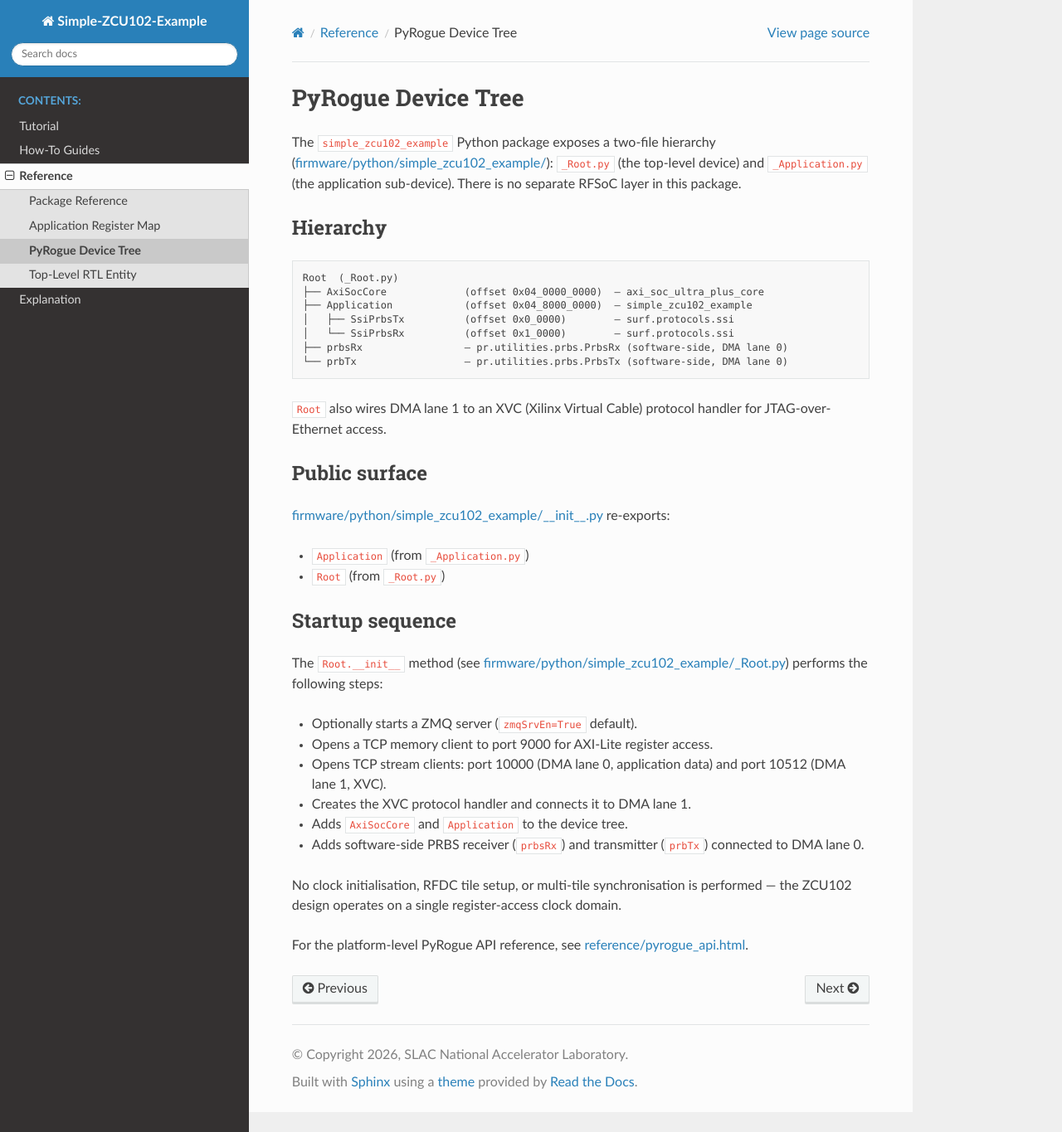
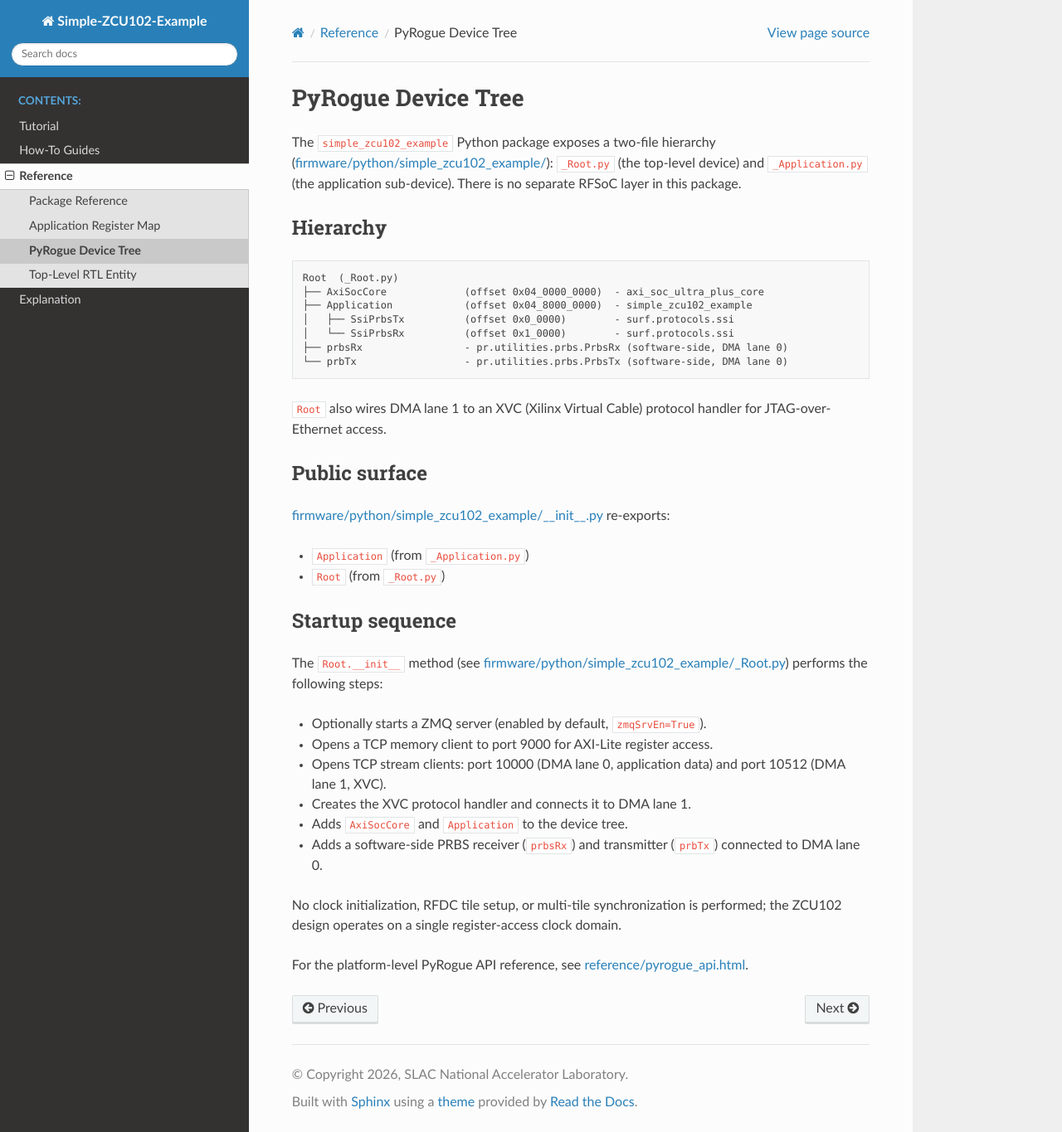
Before and after one commit to slaclab/Simple-ZCU102-Example, a Sphinx documentation site: the page built from docs/reference/pyrogue_tree.rst, in a window 1280 px wide and 1365 px high. Shown: the whole window at 83% size. Built offline with Sphinx 7.4.7 and the Read the Docs theme 3.1.0, drawn with Linux system fonts in a browser that asks for light colours.

Commit message:
docs: clean up documentation

```diff
--- a/docs/reference/pyrogue_tree.rst
+++ b/docs/reference/pyrogue_tree.rst
@@ -12,12 +12,12 @@ Hierarchy
 .. code-block:: text
 
    Root  (_Root.py)
-   ├── AxiSocCore             (offset 0x04_0000_0000)  — axi_soc_ultra_plus_core
-   ├── Application            (offset 0x04_8000_0000)  — simple_zcu102_example
-   │   ├── SsiPrbsTx          (offset 0x0_0000)        — surf.protocols.ssi
-   │   └── SsiPrbsRx          (offset 0x1_0000)        — surf.protocols.ssi
-   ├── prbsRx                 — pr.utilities.prbs.PrbsRx (software-side, DMA lane 0)
-   └── prbTx                  — pr.utilities.prbs.PrbsTx (software-side, DMA lane 0)
+   ├── AxiSocCore             (offset 0x04_0000_0000)  - axi_soc_ultra_plus_core
+   ├── Application            (offset 0x04_8000_0000)  - simple_zcu102_example
+   │   ├── SsiPrbsTx          (offset 0x0_0000)        - surf.protocols.ssi
+   │   └── SsiPrbsRx          (offset 0x1_0000)        - surf.protocols.ssi
+   ├── prbsRx                 - pr.utilities.prbs.PrbsRx (software-side, DMA lane 0)
+   └── prbTx                  - pr.utilities.prbs.PrbsTx (software-side, DMA lane 0)
 
 ``Root`` also wires DMA lane 1 to an XVC (Xilinx Virtual Cable) protocol
 handler for JTAG-over-Ethernet access.
@@ -36,17 +36,17 @@ Startup sequence
 The ``Root.__init__`` method (see :repo:`firmware/python/simple_zcu102_example/_Root.py`)
 performs the following steps:
 
-- Optionally starts a ZMQ server (``zmqSrvEn=True`` default).
+- Optionally starts a ZMQ server (enabled by default, ``zmqSrvEn=True``).
 - Opens a TCP memory client to port 9000 for AXI-Lite register access.
 - Opens TCP stream clients: port 10000 (DMA lane 0, application data)
   and port 10512 (DMA lane 1, XVC).
 - Creates the XVC protocol handler and connects it to DMA lane 1.
 - Adds ``AxiSocCore`` and ``Application`` to the device tree.
-- Adds software-side PRBS receiver (``prbsRx``) and transmitter (``prbTx``)
+- Adds a software-side PRBS receiver (``prbsRx``) and transmitter (``prbTx``)
   connected to DMA lane 0.
 
-No clock initialisation, RFDC tile setup, or multi-tile synchronisation is
-performed — the ZCU102 design operates on a single register-access clock
+No clock initialization, RFDC tile setup, or multi-tile synchronization is
+performed; the ZCU102 design operates on a single register-access clock
 domain.
 
 For the platform-level PyRogue API reference, see
--- a/docs/reference/register_map.rst
+++ b/docs/reference/register_map.rst
@@ -29,12 +29,12 @@ It uses ``genAxiLiteConfig`` to generate a two-master configuration
      - Slave
    * - ``PRBS_TX_C``
      - ``0``
-     - ``SsiPrbsTx`` — AXI-Lite control registers for the PRBS transmitter
+     - ``SsiPrbsTx``: AXI-Lite control registers for the PRBS transmitter
    * - ``PRBS_RX_C``
      - ``1``
-     - ``SsiPrbsRx`` — AXI-Lite control registers for the PRBS receiver
+     - ``SsiPrbsRx``: AXI-Lite control registers for the PRBS receiver
 
-The crossbar decoding uses 20-bit address space per master (``ADDR_BITS=20``,
+The crossbar decoding uses a 20-bit address space per master (``ADDR_BITS=20``,
 ``DECODE_BITS=16``), yielding a 64 KB window per index.
 
 This is a PRBS loopback test design; it does not include a ring-buffer
```
Also changed, not shown: docs/explanation/architecture.rst (+6 -6 lines), docs/reference/rtl_top_entity.rst (+4 -4 lines), docs/tutorial/first_build.rst (+8 -8 lines).
